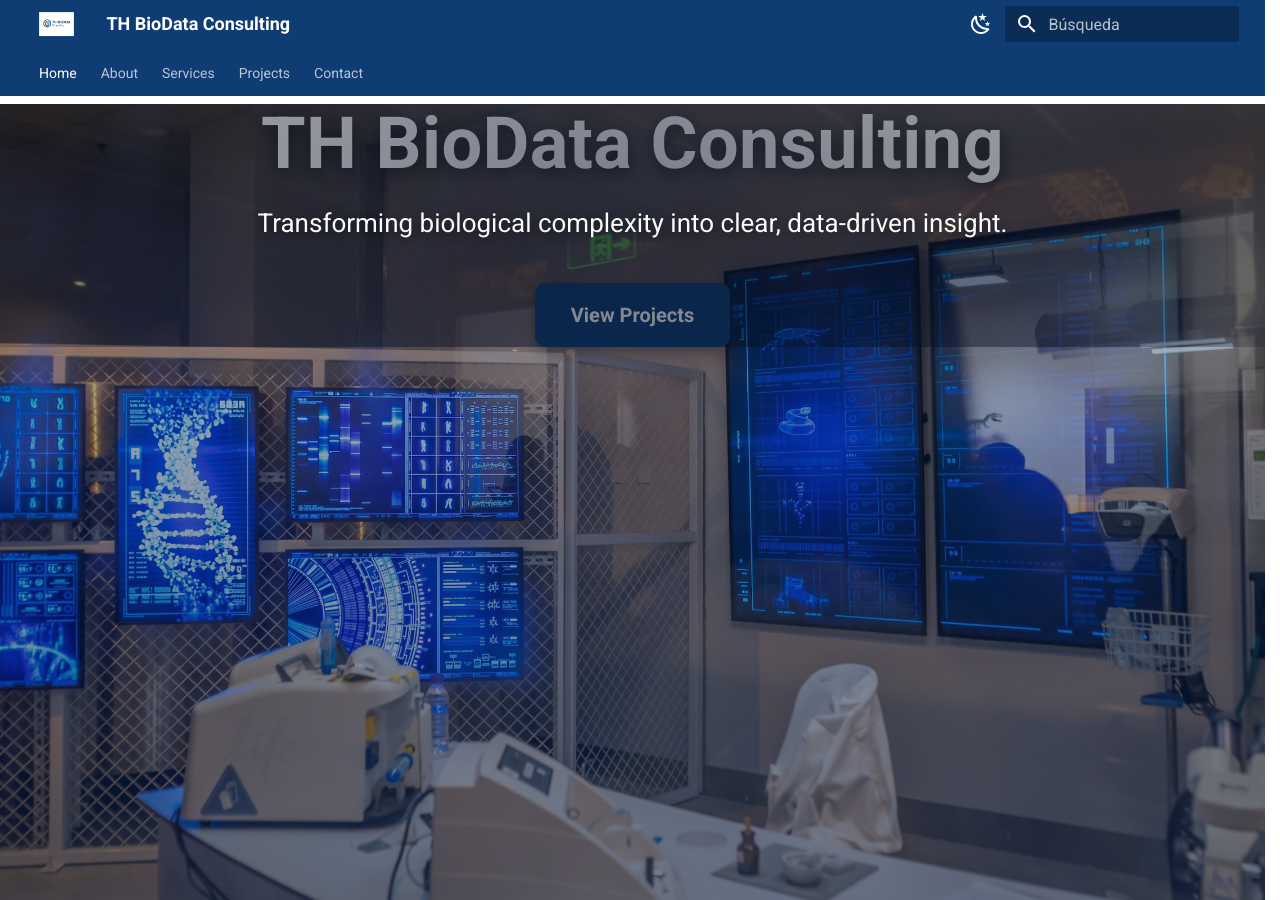
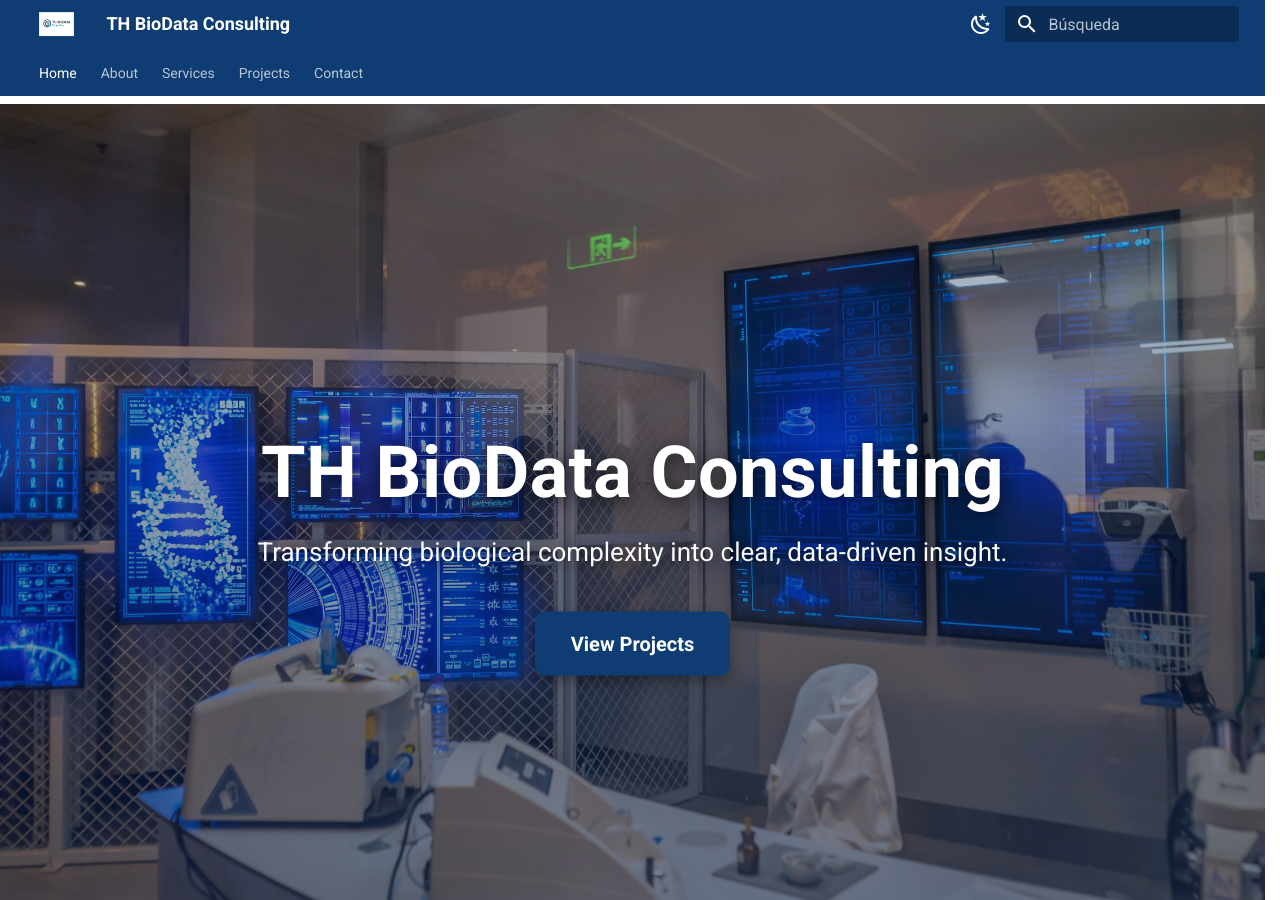
Before and after one commit to TH-BioData/th-biodata.github.io, an MkDocs documentation site: the page built from docs/index.md, in a window 1280 px wide and 900 px high. Built offline with MkDocs 1.6.1 and Material for MkDocs 9.7.7, drawn with Linux system fonts in a browser that asks for light colours.

Commit message:
Update extra.css

```diff
--- a/docs/styles/extra.css
+++ b/docs/styles/extra.css
@@ -1,7 +1,7 @@
 /* ============================================================
-TH BioData — Estilos finales
-Hero fullscreen + barras azul uniforme + overlays
-Texto del hero centrado, blanco y con alto contraste
+TH BioData — Estilos finales depurados
+Hero fullscreen + barras azul uniforme + overlay degradado
+Centrado absoluto de título y botón, sin recuadros extra
 ============================================================ */
 
 /* -------------------- Paleta global -------------------- */
@@ -33,14 +33,14 @@ Texto del hero centrado, blanco y con alto contraste
   color: #fff !important;
 }
 
-/* En Home: sin blur/transparencia para que sean idénticas al resto */
+/* En Home: sin blur/transparencia */
 body:has(#th-hero) .md-header {
   background-color: #0F3D73 !important;
   backdrop-filter: none !important;
 }
 
 /* -------------------- Ajustes exclusivos de HOME -------------------- */
-/* Ocultar sidebars en Home (borra estas dos líneas si querés verlas) */
+/* Ocultar sidebars en Home (borra estas líneas si querés verlas) */
 body:has(#th-hero) .md-sidebar--primary,
 body:has(#th-hero) .md-sidebar--secondary { display: none !important; }
 
@@ -81,7 +81,7 @@ html { scrollbar-gutter: stable; }
   filter: brightness(1.06);
 }
 
-/* Overlay general (gradiente vertical sobre toda la imagen) */
+/* Overlay general (degradado vertical) */
 #th-hero::before {
   content: "";
   position: absolute;
@@ -96,62 +96,51 @@ html { scrollbar-gutter: stable; }
 }
 
 /* -------------------- Contenido del hero -------------------- */
+/* CENTRADO ABSOLUTO: independiza de paddings/alturas del layout */
 #th-hero .hero__content {
-  position: relative;
-  z-index: 2;               /* por encima del overlay general */
+  position: absolute;       /* <— clave para centrado perfecto */
+  top: 50%;
+  left: 50%;
+  transform: translate(-50%, -50%);
+  z-index: 2;               /* por encima del overlay */
   display: flex;
   flex-direction: column;
-  justify-content: center;  /* centra vertical */
-  align-items: center;      /* centra horizontal */
-  height: 100%;
-  width: 100%;
+  align-items: center;
   text-align: center;
+  color: #fff;
   padding: 0 5%;
-  color: #fff;
+  width: min(1100px, 92vw); /* ancho máximo legible */
 }
 
-/* Scrim local detrás del texto para contraste (radial suave) */
-#th-hero .hero__content::before {
-  content: "";
-  position: absolute;
-  inset: 0;
-  background: radial-gradient(
-    1200px 600px at center,
-    rgba(5, 15, 35, 0.55) 0%,
-    rgba(5, 15, 35, 0.40) 45%,
-    rgba(5, 15, 35, 0.00) 70%
-  );
-  z-index: 0;              /* detrás del texto, encima del overlay general */
-  pointer-events: none;
-}
+/* Eliminamos cualquier scrim local adicional (evita “recuadro azul”) */
+#th-hero .hero__content::before { content: none !important; }
 
-/* -------------------- Tipografías y CTA del hero -------------------- */
-/* Forzamos blanco con mayor especificidad para ganarle a .md-typeset h1/p */
+/* -------------------- Tipografías y CTA -------------------- */
 #th-hero .hero__content .hero__title {
   color: #FFFFFF !important;
-  font-size: 72px;          /* más grande */
+  font-size: clamp(40px, 7vw, 72px); /* responsivo fluido */
   font-weight: 800;
   line-height: 1.1;
   margin: 0 0 20px 0;
   letter-spacing: 0.4px;
   text-shadow: 0 4px 18px rgba(0,0,0,0.65);
 }
+
 #th-hero .hero__content .hero__tag {
   color: #FFFFFF !important;
-  font-size: 26px;
+  font-size: clamp(18px, 2.2vw, 26px);
   font-weight: 400;
   line-height: 1.6;
-  max-width: 900px;
+  max-width: 100%;
   margin: 0 0 38px 0;
   opacity: 0.98;
   text-shadow: 0 3px 14px rgba(0,0,0,0.6);
 }
 
-/* Botón CTA */
 #th-hero .hero__content .hero__cta {
   display: inline-block;
   padding: 16px 36px;
-  font-size: 20px;
+  font-size: clamp(16px, 1.8vw, 20px);
   font-weight: 700;
   border-radius: 10px;
   color: #fff !important;
@@ -166,13 +155,10 @@ html { scrollbar-gutter: stable; }
   box-shadow: 0 10px 22px rgba(0,0,0,0.45);
 }
 
-/* -------------------- Responsivo -------------------- */
+/* -------------------- Breakpoints adicionales -------------------- */
 @media (max-width: 1024px) {
-  #th-hero .hero__content .hero__title { font-size: 56px; }
-  #th-hero .hero__content .hero__tag   { font-size: 22px; max-width: 92vw; }
+  #th-hero .hero__content { width: min(900px, 94vw); }
 }
 @media (max-width: 768px) {
-  #th-hero .hero__content .hero__title { font-size: 40px; }
-  #th-hero .hero__content .hero__tag   { font-size: 18px; margin-bottom: 28px; }
-  #th-hero .hero__content .hero__cta   { font-size: 17px; padding: 12px 28px; }
+  #th-hero .hero__content { width: 92vw; }
 }
```
